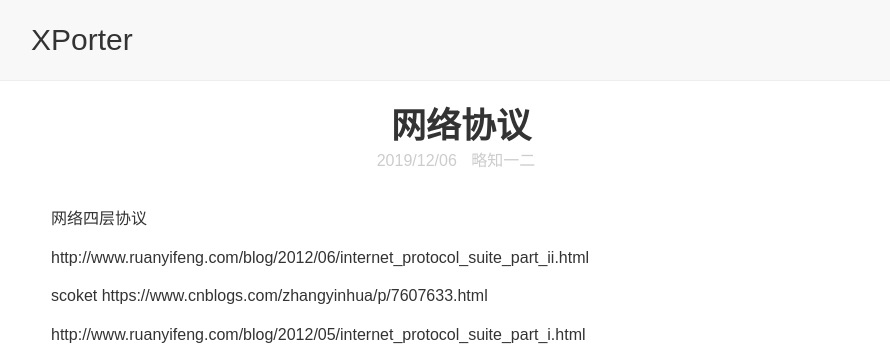
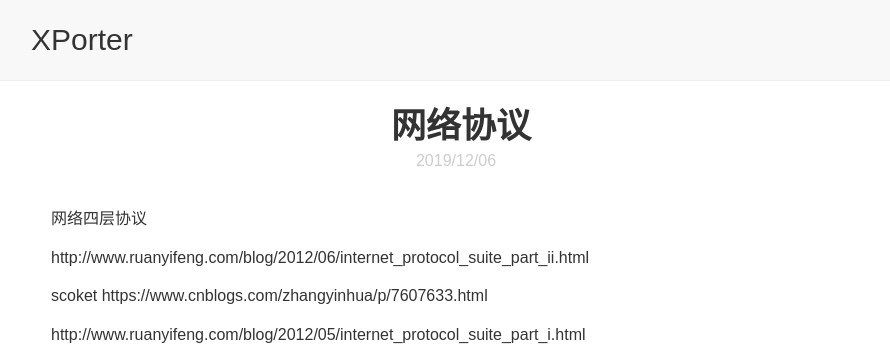
Before and after one commit to nyzhanggy/dulldevil.github.io, a Jekyll site: the page built from _posts/hobbies/network/2019-12-6-网络协议.md, in a window 1280 px wide. Shown: the top 346 px of the page, without its empty margins (179-1069 px from the left). Built offline with Jekyll 4.4.1, drawn with Linux system fonts in a browser that asks for light colours.

Commit message:
Update 2019-12-6-网络协议.md

```diff
--- a/_posts/hobbies/network/2019-12-6-网络协议.md
+++ b/_posts/hobbies/network/2019-12-6-网络协议.md
@@ -1,8 +1,3 @@
----
-title: 网络协议
-categories: [略知一二]
----
-
 网络四层协议
 
 http://www.ruanyifeng.com/blog/2012/06/internet_protocol_suite_part_ii.html
```
